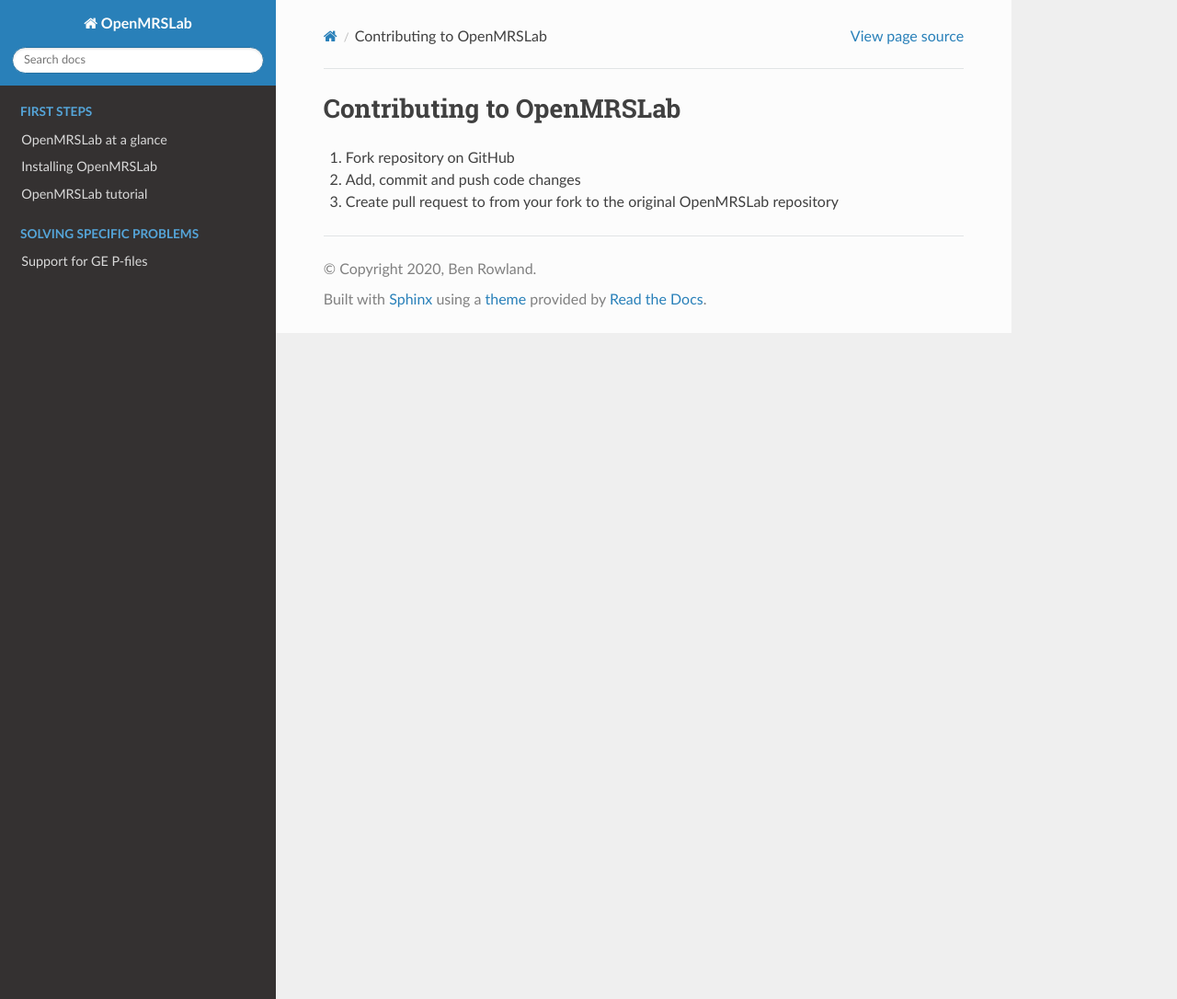
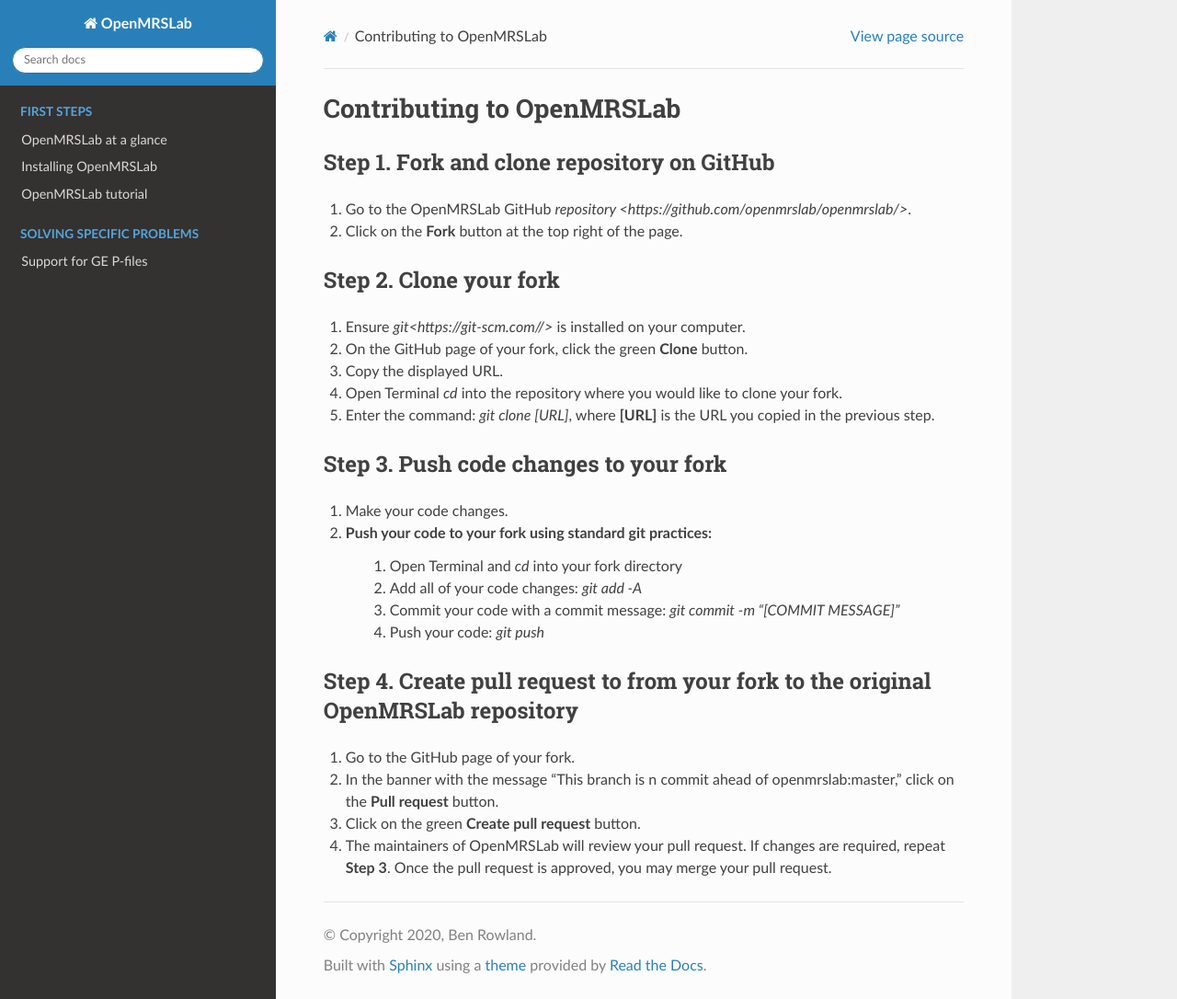
Before and after one commit to openmrslab/openmrslab, a Sphinx documentation site: the page built from docs/intro/contributing.rst, in a window 1280 px wide and 1086 px high. Shown: the whole window at 92% size. Built offline with Sphinx 7.4.7 and the Read the Docs theme 2.0.0, drawn with Linux system fonts in a browser that asks for light colours; pages that are not in the unit, such as notebooks, are missing from menus.

Commit message:
Add more detailed steps

```diff
--- a/docs/intro/contributing.rst
+++ b/docs/intro/contributing.rst
@@ -4,8 +4,35 @@
 Contributing to OpenMRSLab
 ==========================
 
-#. Fork repository on GitHub
+#################################
+Step 1. Fork and clone repository on GitHub
+#################################
+#. Go to the OpenMRSLab GitHub `repository <https://github.com/openmrslab/openmrslab/>`.
+#. Click on the **Fork** button at the top right of the page.
 
-#. Add, commit and push code changes
+#######################
+Step 2. Clone your fork
+#######################
+#. Ensure `git<https://git-scm.com//>` is installed on your computer.
+#. On the GitHub page of your fork, click the green **Clone** button.
+#. Copy the displayed URL.
+#. Open Terminal *cd* into the repository where you would like to clone your fork.
+#. Enter the command: `git clone [URL]`, where **[URL]** is the URL you copied in the previous step.
 
-#. Create pull request to from your fork to the original OpenMRSLab repository
+######################################
+Step 3. Push code changes to your fork
+######################################
+#. Make your code changes.
+#. Push your code to your fork using standard git practices:
+    #. Open Terminal and *cd* into your fork directory
+    #. Add all of your code changes: `git add -A`
+    #. Commit your code with a commit message: `git commit -m "[COMMIT MESSAGE]"`
+    #. Push your code: `git push`
+
+###################################################################################
+Step 4. Create pull request to from your fork to the original OpenMRSLab repository
+###################################################################################
+#. Go to the GitHub page of your fork.
+#. In the banner with the message "This branch is n commit ahead of openmrslab:master," click on the **Pull request** button.
+#. Click on the green **Create pull request** button.
+#. The maintainers of OpenMRSLab will review your pull request. If changes are required, repeat **Step 3**. Once the pull request is approved, you may merge your pull request.
```
